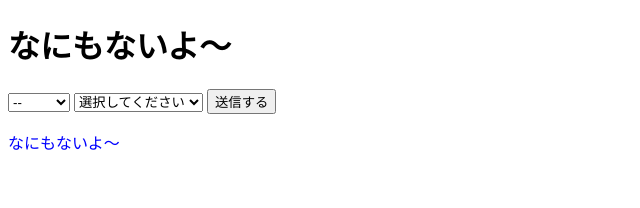
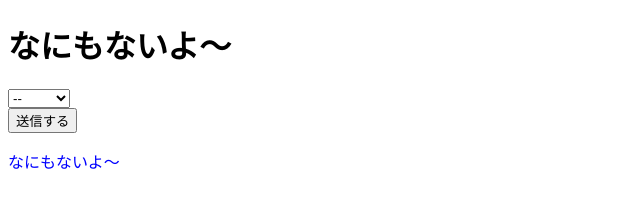
Before and after one commit to ababyloon/0f4b2a97, a plain HTML site: page index.html in a window 1280 px wide. Shown: the whole page, without its empty margins (0-640 px from the left). Drawn offline with Linux system fonts and the light colour scheme.

Commit message:
Update index.html

```diff
--- a/index.html
+++ b/index.html
@@ -18,10 +18,7 @@
           <option value="u">ううう
           <option value="e">えええ
         </select>
-        <select id="50on">
-        <option value="">選択してください</option>
-        </select>
-
+        <br>
         <button type="button" id="btn" >送信する</button>
         <!-- onclick="getForm01()" -->
     </div>
```
